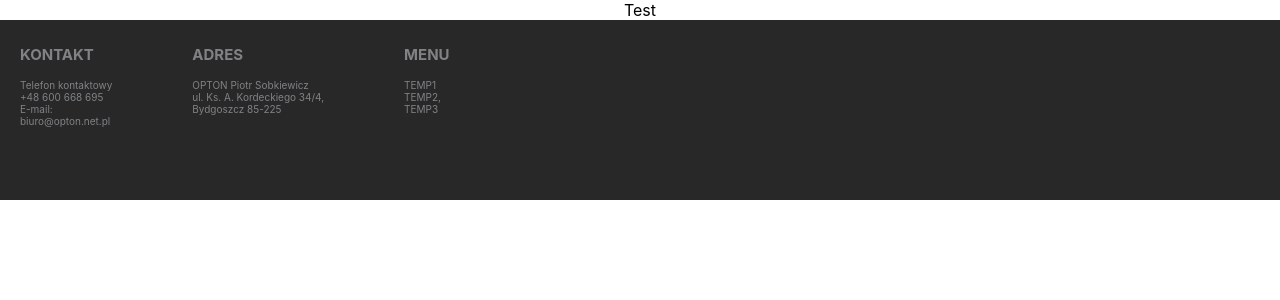
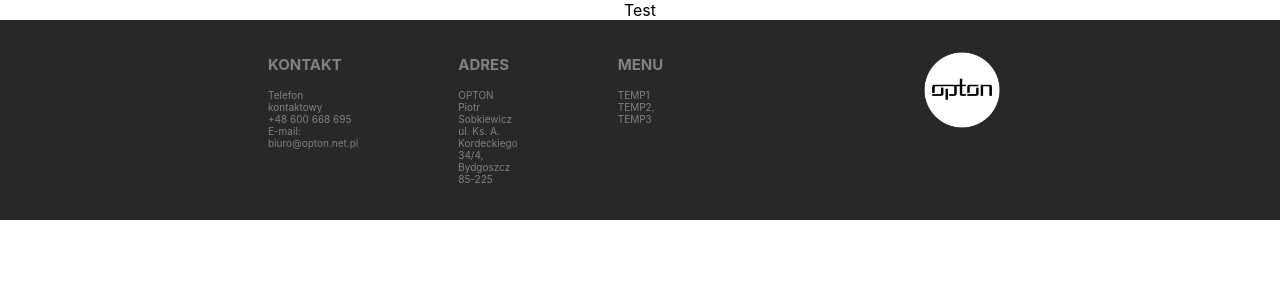
Before and after one commit to OdgrzewanyKotlet/OPTON, a React (Create React App) app: page / in a window 1280 px wide. Shown: the top 300 px of the page. Built offline with nearby package versions, Linux system fonts and the light colour scheme.

Commit message:
Logo added + CSS adjustments

```diff
--- a/src/App.js
+++ b/src/App.js
@@ -1,6 +1,6 @@
 import React, { Component } from "react";
 import "./App.css";
-import Footer from "./components/UI/Footer/Footer";
+import Footer from "./components/Footer/Footer";
 
 class App extends Component {
   render() {
--- /dev/null
+++ b/src/components/Footer/CircleLogo/CircleLogo.js
@@ -0,0 +1,12 @@
+import React from "react";
+
+import imgCircleLogo from "../../../assets/images/optonlogo-circle.png";
+import styles from "./CircleLogo.module.css";
+
+const circleLogo = (props) => (
+  <div className={styles.CircleLogo}>
+    <img src={imgCircleLogo} alt="Opton" />
+  </div>
+);
+
+export default circleLogo;
--- /dev/null
+++ b/src/components/Footer/CircleLogo/CircleLogo.module.css
@@ -0,0 +1,10 @@
+.CircleLogo {
+  background-color: rgba(0, 0, 0, 0);
+  padding: 10px;
+  height: 100%;
+  margin-left: 20%;
+}
+
+.CircleLogo img {
+  height: 50%;
+}
--- a/src/components/UI/Footer/Footer.module.css
+++ b/src/components/Footer/Footer.module.css
@@ -1,10 +1,10 @@
 .Footer {
   background-color: #282828;
-  height: 180px;
+  height: 200px;
   bottom: 0;
   left: 0;
   right: 0;
-  padding: 10px 20px 10px 20px;
+  padding: 20px 20px 20px 20px;
   display: flex;
   flex-flow: row;
   justify-content: space-between;
--- a/src/components/UI/Footer/FooterItems/FooterItem/FooterItem.module.css
+++ b/src/components/Footer/FooterItems/FooterItem/FooterItem.module.css
@@ -1,7 +1,7 @@
 .FooterItem {
   color: #808285;
   font-size: 10px;
-  padding-right: 80px;
+  margin-right: 100px;
   text-align: left;
 }
 
--- a/src/components/UI/Footer/FooterItems/FooterItems.js
+++ b/src/components/Footer/FooterItems/FooterItems.js
@@ -1,6 +1,7 @@
 import React from "react";
 import styles from "./FooterItems.module.css";
 import FooterItem from "./FooterItem/FooterItem";
+import CircleLogo from "../CircleLogo/CircleLogo";
 
 const footerItems = (props) => (
   <div className={styles.FooterItems}>
@@ -24,6 +25,7 @@ const footerItems = (props) => (
       <br />
       TEMP3
     </FooterItem>
+    <CircleLogo />
   </div>
 );
 
--- a/src/components/UI/Footer/FooterItems/FooterItems.module.css
+++ b/src/components/Footer/FooterItems/FooterItems.module.css
@@ -2,5 +2,7 @@
   display: flex;
   flex-flow: row;
   align-items: flex-start;
-  box-sizing: border-box;
+  padding: 0 20% 0 20%;
+  height: 100%;
+  width: 100%;
 }
```
Also changed, not shown: src/assets/images/opton-logo.png (added), src/assets/images/optonlogo-circle.png (added), src/components/Footer/Footer.js (renamed from src/components/UI/Footer/Footer.js), src/components/Footer/FooterItems/FooterItem/FooterItem.js (renamed from src/components/UI/Footer/FooterItems/FooterItem/FooterItem.js).
